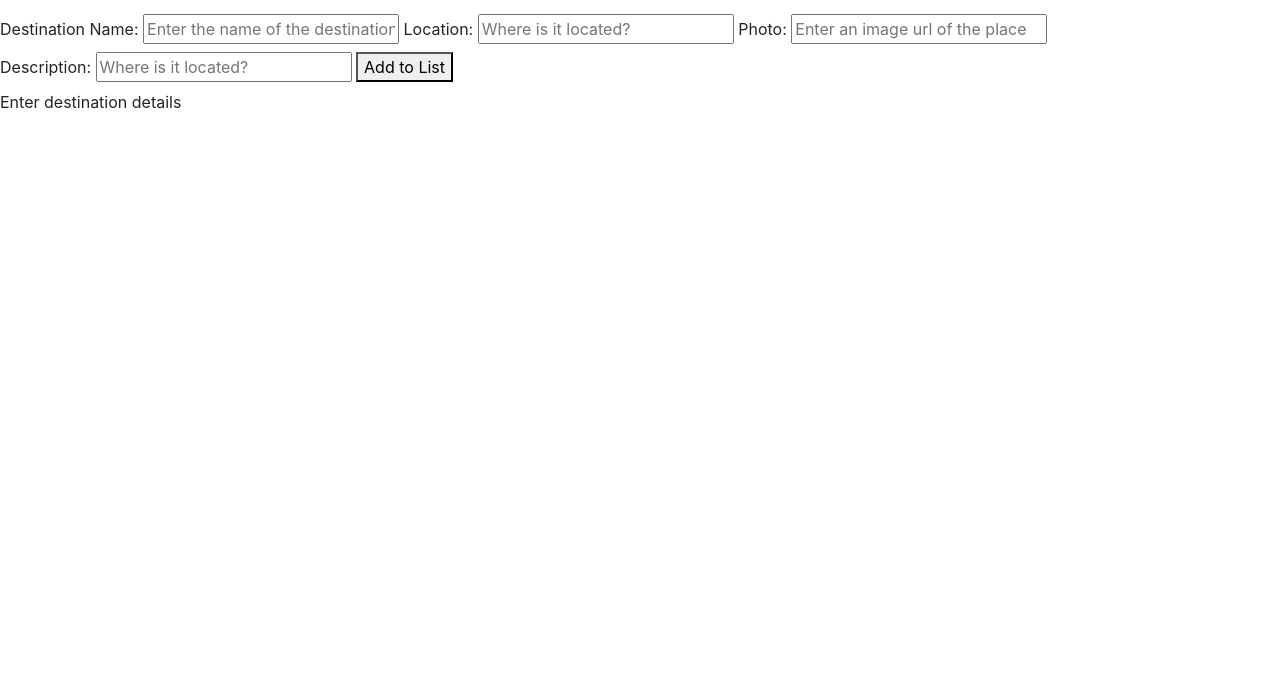
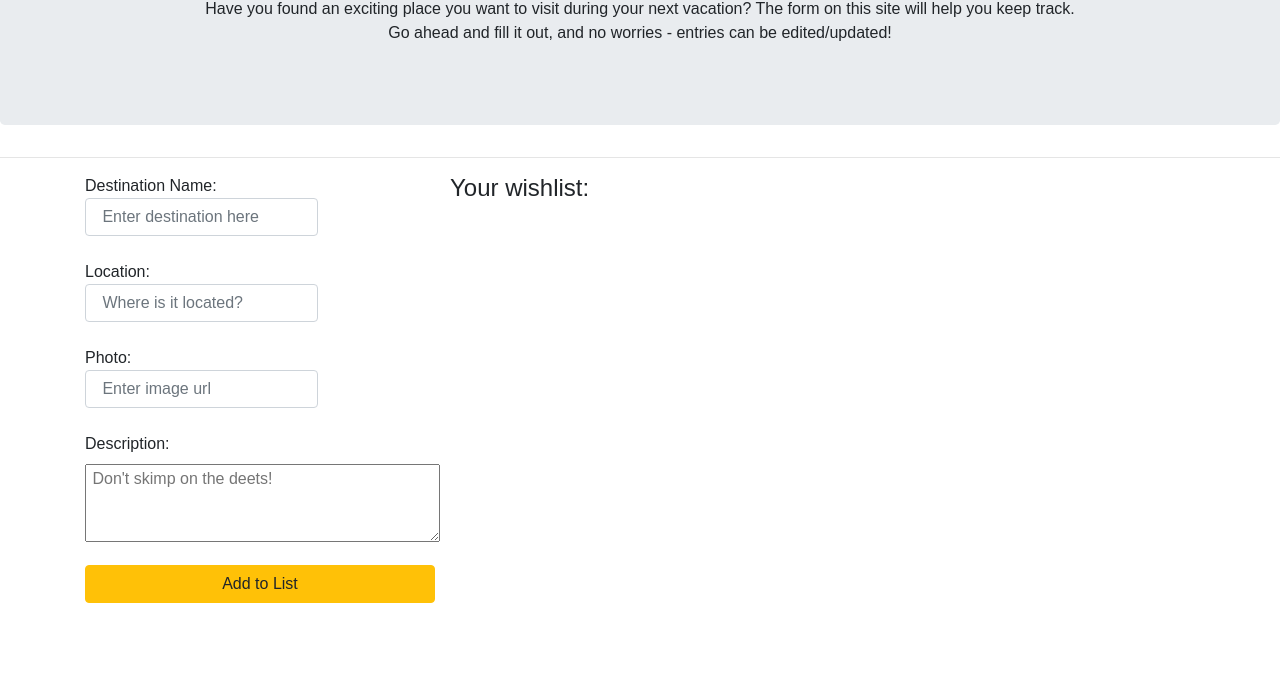
Before and after one commit to itsOrD/vacationSite, a website: page public/dist/index.html in a window 1280 px wide. Shown: the part 123-800 px from the top of the page. Drawn offline with nearby package versions, Linux system fonts and the light colour scheme; a web font is replaced by a local one.

Commit message:
custom font added and practice with css grid via boostrap 4 conducted

```diff
--- a/public/dist/index.html
+++ b/public/dist/index.html
@@ -6,45 +6,93 @@
 
             <link rel="stylesheet" href="https://stackpath.bootstrapcdn.com/bootstrap/4.5.0/css/bootstrap.min.css" integrity="sha384-9aIt2nRpC12Uk9gS9baDl411NQApFmC26EwAOH8WgZl5MYYxFfc+NcPb1dKGj7Sk" crossorigin="anonymous">
             <link rel="stylesheet" href="/styles.css">
+            <link href="https://fonts.googleapis.com/css2?family=B612:wght@700&display=swap" rel="stylesheet">
 
             <title> Vacation Destinations WishList </title>
         </head>
     <body>
-        <div class="flex-container">
-            <div>
-                <h1> Vacation Destinations Wishlist</h1>
-                <p>Have you found an exciting place you want to visit during your next vacation?  The form on this site will help you keep track.  Go ahead and fill it out, and no worries - entries can be edited/updated!</p>
+        <div class="jumbotron">
+            <div class="container text-center">
+                <h1 class="title"> Vacation Destinations Wishlist</h1>
+                <p>Have you found an exciting place you want to visit during your next vacation?  The form on this site will help you keep track.<br> Go ahead and fill it out, and no worries - entries can be edited/updated!</p>
+            </div>
         </div>
 
         <hr />
 
-            <div class="dest_form">
+        <div class="container">
+            <div class="row">
+
+                <div class="col-sm-4">
                     <form id="dest_form">
+                        <div class="form-group">
                             <label>Destination Name:
                                 <input
-                            placeholder="Enter the name of the destination"
+                                    pattern=".{1,}"   required title="1 char minimum"
+                                    type="text"
+                                    class="form-control"
+                                    id="destination"
+                                    placeholder=" Enter destination here"
                                 />
                             </label>
+                        </div>
+                        <div class="form-group">
                             <label>Location:
                                 <input
-                            placeholder="Where is it located?"
+                                    pattern=".{3,}"   required title="3 characters minimum"
+                                    type="text"
+                                    class="form-control"
+                                    id="location"
+                                    placeholder=" Where is it located?"
                                 />
                             </label>
+                        </div>
+                        <div class="form-group">
                             <label>Photo:
                                 <input
-                            placeholder="Enter an image url of the place"
+                                    type="url"
+                                    class="form-control"
+                                    id="photo"
+                                    placeholder=" Enter image url"
                                 />
                             </label>
-                    <label>Description:
-                        <input
-                            placeholder="Where is it located?"
-                        />
-                    </label>
-                    <button type=submit onsubmit="">Add to List</button>
+                        </div>
+                        <div class="form-group">
+                            <label>Description:</label><br>
+                                <textarea
+                                    rows="3"
+                                    cols="36"
+                                    id="details"
+                                    placeholder=" Don't skimp on the deets!"
+                                ></textarea><br>
+                        </div>
+                        <button
+                            type=submit
+                            id="test"
+                            class="btn btn-warning submit-btn"
+                            >Add to List
+                        </button>
                     </form>
-                <p>Enter destination details</p>
+                </div>
+
+                <div class="col=sm-8">
+                    <h4 class="title"> Your wishlist: </h4>
+                    <div class="wishlist">
+                        <!-- dynamically fill -->
                     </div>
                 </div>
+
+            </div>
+        </div>
+
     </body>
     <script src="../../client/src/index.js"></script>
+    <script>
+        var cnt = 0;
+        var test = document.getElementById('test');
+        test.onclick = () => {
+            cnt++;
+            console.log('hi: ', cnt);
+        };
+    </script>
 </html>
--- a/public/dist/styles.css
+++ b/public/dist/styles.css
@@ -1,4 +1,19 @@
-/* normalize */
-.body {
-    text-align: center;
+body {
+    font-family: 'B612', sans-serif;
 }
+
+.flex-container {
+    display: flex;
+    justify-content: center
+}
+
+.title-area {
+    background-color: orange;
+    margin-top: 20px;
+    justify-content: center;
+    padding: -20;
+}
+
+.submit-btn {
+    width: 100%;
+}
```
Lines whose indentation alone changed are shown as unchanged.
